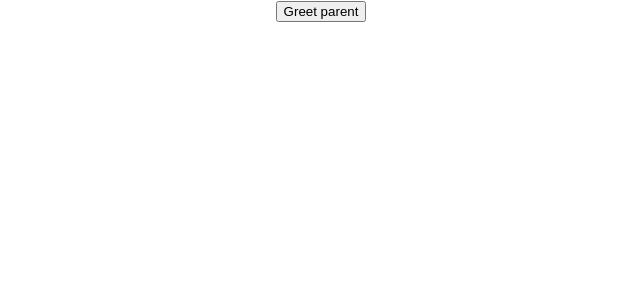
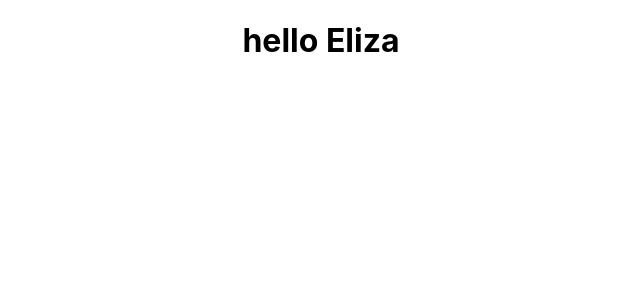
Before and after one commit to elizarafee/react-lab, a React (Create React App) app: page / in a window 1280 px wide. Shown: the top 300 px of the page, without its empty margins (319-959 px from the left). Built offline with nearby package versions, Linux system fonts and the light colour scheme.

Commit message:
conditional rendering : 1st approach : if-else

```diff
--- a/src/App.js
+++ b/src/App.js
@@ -13,12 +13,14 @@ import './App.css';
 // import EventHandler1 from './components/eventHandlerFunction.component'
 // import EventHandler2 from './components/eventHandlerClass.component'
 // import BindHandler from './components/bindHandler.component'
-import Parent from './components/parent.component'
+// import Parent from './components/parent.component'
+import Condition from './components/conditionalRendering.component'
 
 function App() {
   return (
     <div className="App">
-      <Parent />
+      <Condition />
+      {/* <Parent /> */}
       {/* <BindHandler /> */}
       {/* <EventHandler1 /> */}
       {/* <EventHandler2 /> */}
--- /dev/null
+++ b/src/components/conditionalRendering.component.js
@@ -0,0 +1,30 @@
+import React, { Component } from 'react'
+/*
+there are 4 approaches of conditional rendering :
+1 - if else
+2 - element variable
+3 - ternary operator
+4 - short circuit operator
+*/
+
+class Condition extends Component {
+    constructor(props) {
+        super(props)
+
+        this.state = {
+                 ifLoggedIn : true
+        }
+    }
+
+    render() {
+        // 1 : if else
+        if(this.state.ifLoggedIn){
+            return <h1>hello Eliza</h1>
+        }else{
+            return <h1>hello guest</h1>
+        }
+    }
+}
+
+
+export default Condition
```
